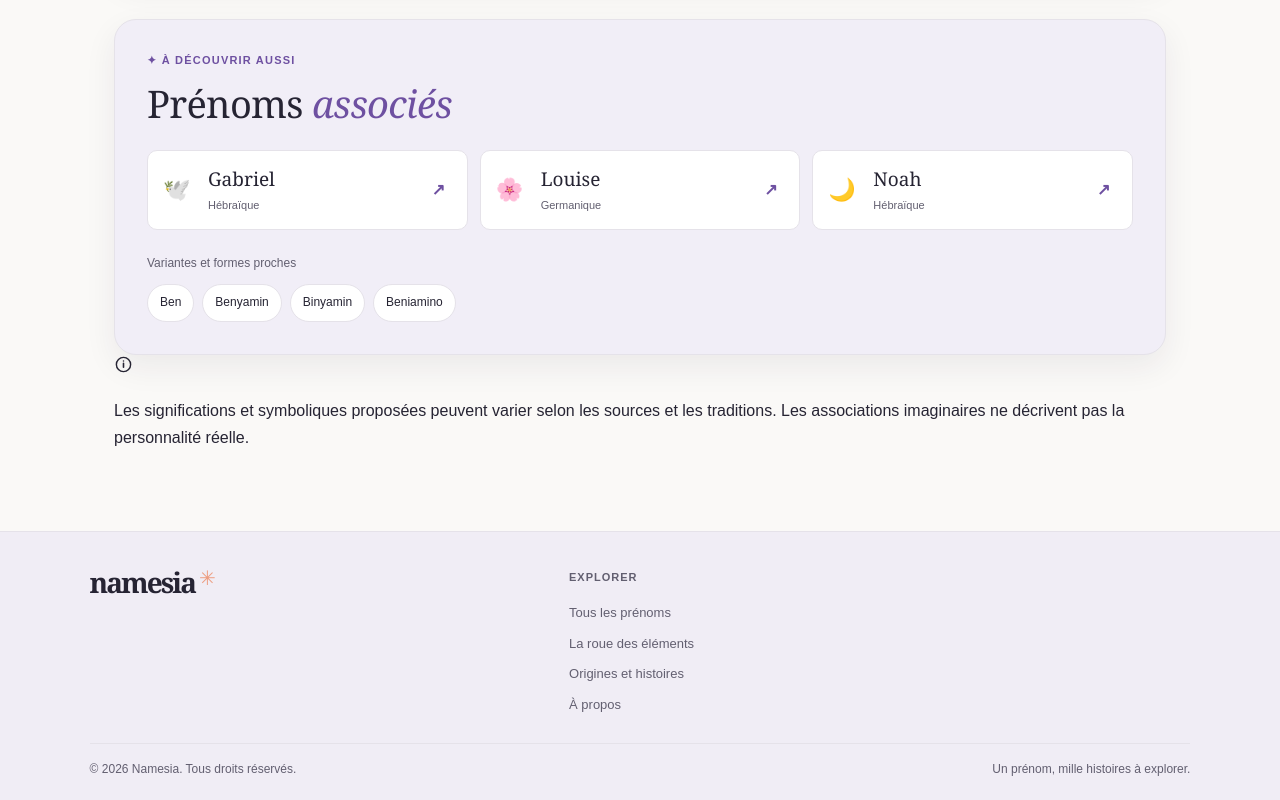
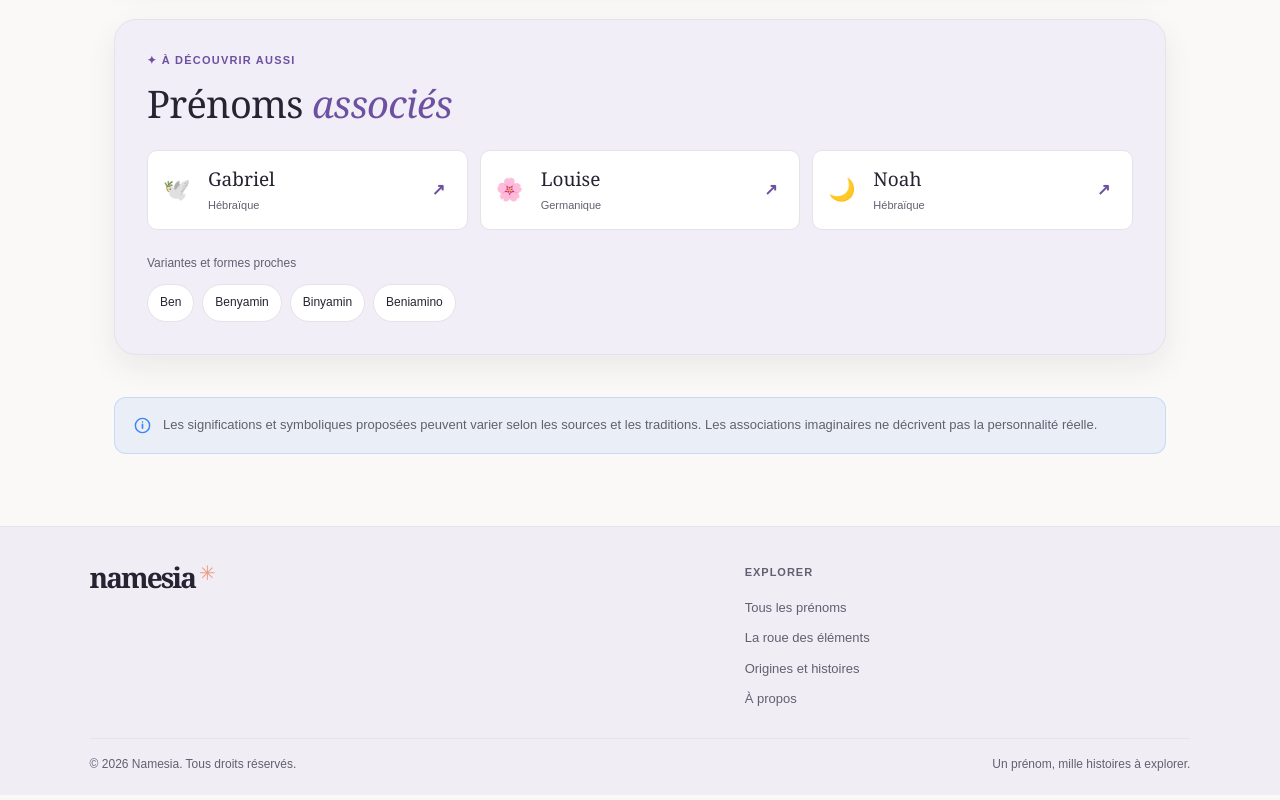
Before and after one commit to Nabouna32/Names, a Next.js app: page /prenoms/benjamin in a window 1280 px wide. Shown: the part 3415-4215 px from the top of the page. Built offline with nearby package versions, Linux system fonts and the light colour scheme.

Commit message:
Styliser la page À propos et la note informative

```diff
--- a/src/app/globals.css
+++ b/src/app/globals.css
@@ -340,7 +340,7 @@ body{font-size:16px;line-height:1.65}
 
 /* Footer partagé : identité, exploration et attribution de marque. */
 .site-footer{background:var(--footer);border-top:1px solid var(--line);padding:34px max(7%,calc((100% - 1240px)/2)) 20px;color:var(--ink)}
-.site-footer-inner{display:grid;grid-template-columns:minmax(220px,1.25fr) minmax(140px,.75fr) minmax(180px,.9fr);gap:36px;align-items:start}
+.site-footer-inner{display:grid;grid-template-columns:minmax(220px,1.25fr) minmax(180px,.9fr);gap:36px;align-items:start}
 .site-footer-brand .wordmark{display:inline-flex;font-size:28px;line-height:1.2;text-decoration:none;color:var(--ink)}
 .site-footer-brand p{max-width:310px;margin:12px 0 0;color:var(--muted);font-size:13px;line-height:1.7}
 .site-footer-nav{display:flex;flex-direction:column;align-items:flex-start;gap:9px}
@@ -369,3 +369,20 @@ body{font-size:16px;line-height:1.65}
 @media(max-width:400px){
   .profile-hero h1.profile-name-title{font-size:clamp(48px,12.5vw,60px)}
 }
+
+
+/* Note informative unique en bas des fiches prénom. */
+.profile-disclaimer{display:flex;align-items:flex-start;gap:11px;margin:42px 0 8px;padding:16px 18px;border:1px solid rgba(59,130,246,.2);border-radius:12px;background:rgba(59,130,246,.08);color:var(--ink)}
+.profile-disclaimer svg{flex:0 0 auto;margin-top:2px;color:#3b82f6}
+.profile-disclaimer p{margin:0;font-size:13px;line-height:1.75;color:var(--muted)}
+.about-page{max-width:900px;margin:0 auto;padding:clamp(44px,7vw,84px) 28px 90px;color:var(--ink)}
+.about-page-header{max-width:700px;margin-bottom:38px}
+.about-page-kicker{margin:0 0 13px;color:var(--accent);font-size:12px;font-weight:700;letter-spacing:.12em;text-transform:uppercase}
+.about-page h1{margin:0 0 18px;font:clamp(38px,6vw,58px)/1.1 Georgia,serif;letter-spacing:-1.5px}
+.about-page-lead{margin:0;color:var(--muted);font-size:18px;line-height:1.8}
+.about-page section{padding:25px 0;border-top:1px solid var(--line)}
+.about-page h2{margin:0 0 12px;font:clamp(23px,3.4vw,30px)/1.25 Georgia,serif}
+.about-page section p,.about-page section li{color:var(--muted);font-size:15px;line-height:1.85}
+.about-page section p{margin:0 0 12px}
+.about-page section ul{padding-left:22px;margin:8px 0 0}
+@media(max-width:680px){.site-footer-inner{grid-template-columns:1fr 1fr}.profile-disclaimer{margin-top:30px;padding:14px}.profile-disclaimer p{font-size:12px}.about-page{padding-inline:6%}.about-page-lead{font-size:16px}}
```
